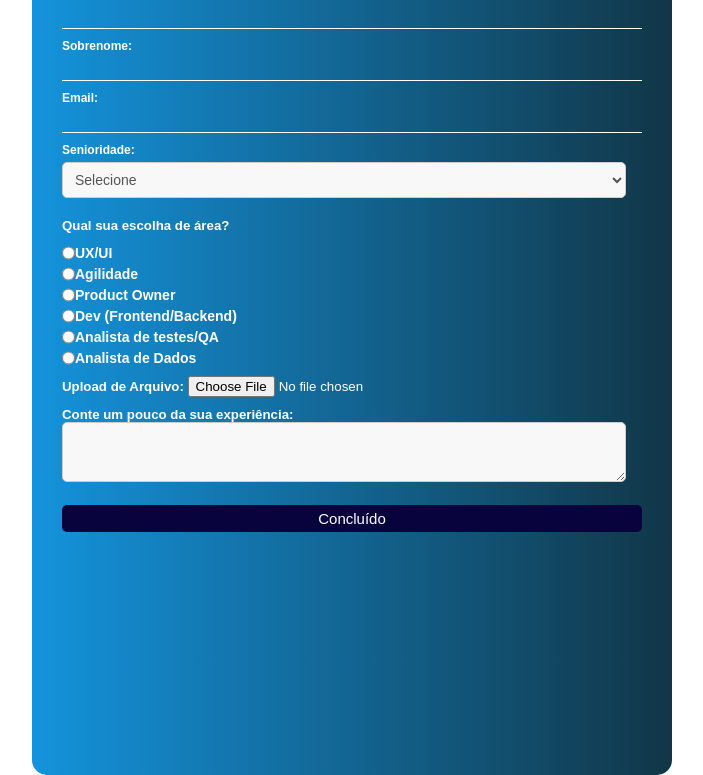
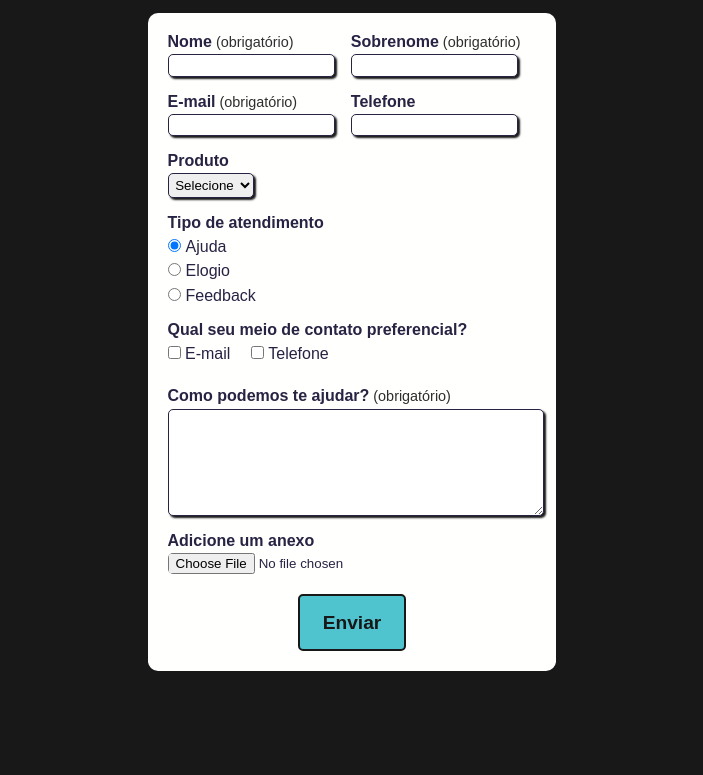
Before and after one commit to linconvinicius/Form-TI360, a plain HTML site: page index.html in a window 1280 px wide. Shown: the part 100-875 px from the top of the page, without its empty margins (288-991 px from the left). After the commit the page ends 800 px from the top, so only its background shows below. Drawn offline with Linux system fonts and the light colour scheme.

Commit message:
new scripts

```diff
--- a/index.html
+++ b/index.html
@@ -1,68 +1,90 @@
 <!DOCTYPE html>
 <html lang="pt-br">
   <head>
-    <meta charset="UTF-8">
-    <meta name="viewport" content="width=device-width, initial-scale=1.0">
-    <link rel="icon" type="image/x-icon" href="./LogoTI360.png">
-    <link rel="stylesheet" href="style.css">
-    <title>FORM | TI360</title>
+    <meta charset="UTF-8" />
+    <meta http-equiv="X-UA-Compatible" content="IE=edge" />
+    <meta name="viewport" content="width=device-width, initial-scale=1.0" />
+    <link rel="stylesheet" type="text/css" href="style.css" />
+    <title>Automação TI 360</title>
   </head>
-
   <body>
-    <div class="form-container">
-    <form id="myForm" onsubmit="return validateForm()">
-        <h3>
-            <svg xmlns="http://www.w3.org/2000/svg" width="16" height="16" fill="currentColor" class="bi bi-robot" viewBox="0 0 16 16">
-                <path d="M6 12.5a.5.5 0 0 1 .5-.5h3a.5.5 0 0 1 0 1h-3a.5.5 0 0 1-.5-.5M3 8.062C3 6.76 4.235 5.765 5.53 5.886a26.6 26.6 0 0 0 4.94 0C11.765 5.765 13 6.76 13 8.062v1.157a.93.93 0 0 1-.765.935c-.845.147-2.34.346-4.235.346s-3.39-.2-4.235-.346A.93.93 0 0 1 3 9.219zm4.542-.827a.25.25 0 0 0-.217.068l-.92.9a25 25 0 0 1-1.871-.183.25.25 0 0 0-.068.495c.55.076 1.232.149 2.02.193a.25.25 0 0 0 .189-.071l.754-.736.847 1.71a.25.25 0 0 0 .404.062l.932-.97a25 25 0 0 0 1.922-.188.25.25 0 0 0-.068-.495c-.538.074-1.207.145-1.98.189a.25.25 0 0 0-.166.076l-.754.785-.842-1.7a.25.25 0 0 0-.182-.135"/>
-                <path d="M8.5 1.866a1 1 0 1 0-1 0V3h-2A4.5 4.5 0 0 0 1 7.5V8a1 1 0 0 0-1 1v2a1 1 0 0 0 1 1v1a2 2 0 0 0 2 2h10a2 2 0 0 0 2-2v-1a1 1 0 0 0 1-1V9a1 1 0 0 0-1-1v-.5A4.5 4.5 0 0 0 10.5 3h-2zM14 7.5V13a1 1 0 0 1-1 1H3a1 1 0 0 1-1-1V7.5A3.5 3.5 0 0 1 5.5 4h5A3.5 3.5 0 0 1 14 7.5"/>
-              </svg> Desafio de Automação <svg xmlns="http://www.w3.org/2000/svg" width="16" height="16" fill="currentColor" class="bi bi-robot" viewBox="0 0 16 16">
-                <path d="M6 12.5a.5.5 0 0 1 .5-.5h3a.5.5 0 0 1 0 1h-3a.5.5 0 0 1-.5-.5M3 8.062C3 6.76 4.235 5.765 5.53 5.886a26.6 26.6 0 0 0 4.94 0C11.765 5.765 13 6.76 13 8.062v1.157a.93.93 0 0 1-.765.935c-.845.147-2.34.346-4.235.346s-3.39-.2-4.235-.346A.93.93 0 0 1 3 9.219zm4.542-.827a.25.25 0 0 0-.217.068l-.92.9a25 25 0 0 1-1.871-.183.25.25 0 0 0-.068.495c.55.076 1.232.149 2.02.193a.25.25 0 0 0 .189-.071l.754-.736.847 1.71a.25.25 0 0 0 .404.062l.932-.97a25 25 0 0 0 1.922-.188.25.25 0 0 0-.068-.495c-.538.074-1.207.145-1.98.189a.25.25 0 0 0-.166.076l-.754.785-.842-1.7a.25.25 0 0 0-.182-.135"/>
-                <path d="M8.5 1.866a1 1 0 1 0-1 0V3h-2A4.5 4.5 0 0 0 1 7.5V8a1 1 0 0 0-1 1v2a1 1 0 0 0 1 1v1a2 2 0 0 0 2 2h10a2 2 0 0 0 2-2v-1a1 1 0 0 0 1-1V9a1 1 0 0 0-1-1v-.5A4.5 4.5 0 0 0 10.5 3h-2zM14 7.5V13a1 1 0 0 1-1 1H3a1 1 0 0 1-1-1V7.5A3.5 3.5 0 0 1 5.5 4h5A3.5 3.5 0 0 1 14 7.5"/>
-              </svg>
-        </h3>
-
-        <div  class="dados">
-        <label for="firstName">Nome:</label>
-        <input type="text" id="firstName" name="firstName">
-
-        <label for="lastName">Sobrenome:</label>
-        <input type="text" id="lastName" name="lastName">
-
-        <label for="email">Email:</label>
-        <input type="text" id="email" name="email">
+    <div>
+      <h1 id="title">Automação TI 360</h1>
+      <p id="subtitle">Forneça o máximo de informações, por favor.</p>
+      <br />
     </div>
-
-        <label for="seniority">Senioridade:</label>
-        <select id="seniority" name="seniority">
-            <option value="">Selecione</option>
-            <option value="junior">Junior</option>
-            <option value="pleno">Pleno</option>
-            <option value="senior">Senior</option>
+    <span class="success">
+      <strong>Mensagem enviada com sucesso.</strong>
+    </span>
+    <span class="error">
+      <strong>Valide os campos obrigatórios!</strong>
+    </span>
+    <div id="white-background">
+      <form>
+        <fieldset class="group">
+          <div class="field">
+            <label for="firstName"><strong>Nome</strong><span class="required-mark"> (obrigatório)</span></label>
+            <input type="text" name="firstName" id="firstName" required />
+          </div>
+          <div class="field">
+            <label for="lastName"><strong>Sobrenome</strong><span class="required-mark"> (obrigatório)</span></label>
+            <input type="text" name="lastName" id="lastName" required />
+          </div>
+        </fieldset>
+        <fieldset class="group">
+          <div class="field">
+            <label for="email"><strong>E-mail</strong><span class="required-mark"> (obrigatório)</span></label>
+            <input type="email" name="email" id="email" required />
+          </div>
+          <div class="field">
+            <label for="phone"><strong>Telefone</strong><span class="phone-label-span required-mark"> (obrigatório)</span></label>
+            <input type="number" name="phone" id="phone" />
+          </div>
+        </fieldset>
+        <div class="field">
+          <label for="product"><strong>Produto</strong></label>
+          <select id="product">
+            <option selected disabled value="">Selecione</option>
+            <option value="blog">Blog</option>
+            <option value="cursos">Cursos</option>
+            <option value="mentoria">Mentoria</option>
+            <option value="youtube">YouTube</option>
           </select>
-
-        <label for="question1"><h5>Qual sua escolha de área?</h5></label>
-        <div class="radio-options">
-            <label for="q1_option1"><input type="radio" id="q1_option1" name="question1" value="UX/UI"> UX/UI</label>
-            <label for="q1_option2"><input type="radio" id="q1_option2" name="question1" value="Agilidade"> Agilidade</label>
-            <label for="q1_option3"><input type="radio" id="q1_option3" name="question1" value="Product Owner"> Product Owner</label>
-            <label for="q1_option4"><input type="radio" id="q1_option4" name="question1" value="Desenvolvimento"> Dev (Frontend/Backend)</label>
-            <label for="q1_option5"><input type="radio" id="q1_option5" name="question1" value="Qualidade"> Analista de testes/QA</label>
-            <label for="q1_option6"><input type="radio" id="q1_option6" name="question1" value="Dados"> Analista de Dados</label>
         </div>
-
-        <label for="file"><h5>Upload de Arquivo:</h5</label>
-        <input type="file" id="file" name="file"><br>
-
-        <label for="comments"><h4>Conte um pouco da sua experiência:</h4</label><br>
-        <textarea id="comments" name="comments"></textarea><br>
-
-        <button type="submit">Concluído</button>
-        <div id="formResults" style="display: none;"></div>
-
+        <div id="support-type" class="field">
+          <label><strong>Tipo de atendimento</strong></label>
+          <label>
+            <input type="radio" name="atendimento-tat" value="ajuda" checked />Ajuda
+          </label>
+          <label>
+            <input type="radio" name="atendimento-tat" value="elogio" />Elogio
+          </label>
+          <label>
+            <input type="radio" name="atendimento-tat" value="feedback" />Feedback
+          </label>
+        </div>
+        <fieldset class="group">
+          <div id="check">
+            <label><strong>Qual seu meio de contato preferencial?</strong></label>
+            <br />
+            <input type="checkbox" id="email-checkbox" name="email" value="email" />
+            <label for="email">E-mail</label>
+            <input type="checkbox" id="phone-checkbox" name="phone" value="phone" />
+            <label for="phone">Telefone</label>
+          </div>
+        </fieldset>
+        <div class="field">
+          <br />
+          <label><strong>Como podemos te ajudar?</strong><span class="required-mark"> (obrigatório)</span></label>
+          <textarea row="6" id="open-text-area" name="open-text-area" required></textarea>
+        </div>
+        <div class="field">
+          <label><strong>Adicione um anexo</strong></label>
+          <input id="file-upload" type="file">
+        </div>
+        <button type="submit" class="button">Enviar</button>
       </form>
-   </div>
     </div>
     <script src="script.js"></script>
   </body>
-<footer></footer>
 </html>
--- a/script.js
+++ b/script.js
@@ -1,52 +1,70 @@
-function validateForm() {
-    var form = document.getElementById('myForm');
-    var firstName = form['firstName'].value.trim();
-    var lastName = form['lastName'].value.trim();
-    var seniority = form['seniority'].value.trim();
-    var email = form['email'].value.trim();
-    var question1 = form['question1'].value.trim();
-    var comments = form['comments'].value.trim();
-    var file = form['file'].files[0]; // Adicionando a variável para o arquivo
+let isPhoneRequired = false
 
-    // Verifica se pelo menos um campo obrigatório está preenchido
-    if (firstName === '' || lastName === '' || seniority === '' || email === '' || question1 === '' || !file) {
-        // Exibe um alerta indicando que todos os campos obrigatórios devem ser preenchidos
-        alert('Por favor, preencha todos os campos obrigatórios e selecione um arquivo.');
-        return false;
+const phoneLabelSpan = document.querySelector('.phone-label-span')
+const phoneField = document.getElementById('phone')
+
+document.querySelector('#phone-checkbox')
+  .addEventListener('change', function() {
+    if (this.checked) {
+      phoneLabelSpan.style.display = 'inline'
+      phoneField.required = !isPhoneRequired
+      isPhoneRequired = !isPhoneRequired
+    } else {
+      phoneLabelSpan.style.display = 'none'
+      phoneField.required = !isPhoneRequired
+      isPhoneRequired = !isPhoneRequired
     }
+  })
 
-    // Verifica se o arquivo é do tipo desejado
-    var allowedExtensions = /(\.pdf|\.docx|\.txt)$/i; // Extensões permitidas
-    if (!allowedExtensions.exec(file.name)) {
-        // Exibe um alerta indicando que o tipo de arquivo não é suportado
-        alert('Por favor, selecione um arquivo PDF, DOCX ou TXT.');
-        return false;
+document.querySelector('button[type="submit"]')
+  .addEventListener('click', function(event) {
+    event.preventDefault()
+    const firstNameField = document.getElementById('firstName')
+    const lastNameField = document.getElementById('lastName')
+    const emailField = document.getElementById('email')
+    const textareaField = document.getElementById('open-text-area')
+    const productField = document.getElementById('product')
+    const helpRadio = document.querySelector('input[value="ajuda"]')
+    const emailCheckbox = document.getElementById('email-checkbox')
+    const phoneCheckbox = document.getElementById('phone-checkbox')
+    const fileField = document.querySelector('input[type="file"]')
+    const successMessage = document.querySelector('.success')
+    if (!firstNameField.value || !lastNameField.value || !emailField.value || !textareaField.value) {
+      return showAndHideErrorMessage()
     }
+    if (isPhoneRequired && !phoneField.value) {
+      return showAndHideErrorMessage()
+    }
+    if (!emailField.value.match(/^\w+([\.-]?\w+)*@\w+([\.-]?\w+)*(\.\w{2,3})+$/)) {
+      return showAndHideErrorMessage()
+    }
+    firstNameField.value = ''
+    lastNameField.value = ''
+    emailField.value = ''
+    textareaField.value = ''
+    phoneField.value = ''
+    productField.selectedIndex = 0
+    helpRadio.checked = true
+    emailCheckbox.checked = false
+    phoneCheckbox.checked = false
+    fileField.value = ''
+    phoneLabelSpan.style.display = 'none'
+    successMessage.style.display = 'block'
+    isPhoneRequired = false
+    scroll(0,0)
+    hideMessageAfterTimeout(successMessage)
+  }, false)
 
-    var resultsDiv = document.getElementById('formResults');
+function showAndHideErrorMessage() {
+  const errorMessage = document.querySelector('.error')
+  errorMessage.style.display = 'block'
+  scroll(0,0)
+  hideMessageAfterTimeout(errorMessage)
+  return
+}
 
-    resultsDiv.innerHTML = `
-        <p><strong>Nome:</strong> ${firstName} ${lastName}</p>
-        <p><strong>Senioridade:</strong> ${seniority}</p>
-        <p><strong>Email:</strong> ${email}</p>
-        <p><strong>Qual sua escolha de área?</strong> ${question1}</p>
-        <p><strong>Comentários:</strong> ${comments}</p>
-        <p><strong>Arquivo:</strong> ${file.name}</p>
-    `;
-
-    resultsDiv.style.display = 'block';
-
-    // Define um temporizador para ocultar a resposta após 5 segundos
-    setTimeout(function() {
-        resultsDiv.style.display = 'none';
-    }, 10000);
-
-    // Mostra o alerta de cadastro realizado com sucesso
-    alert('Cadastro realizado com sucesso!');
-
-    // Limpa o formulário após o envio
-    form.reset();
-
-    // Retorna false para evitar o envio do formulário
-    return false;
+function hideMessageAfterTimeout(element) {
+  setTimeout(function() {
+    element.style.display = 'none'
+  }, 3000)
 }
--- a/style.css
+++ b/style.css
@@ -1,151 +1,188 @@
-*{
+* {
     margin: 0;
     padding: 0;
+    font-family: sans-serif;
 }
 
+#title {
+    color: #fffffe;
+    text-align: center;
+    margin-top: 20px;
+    margin-bottom: 20px;
+}
 
-/* Estilo geral */
+#subtitle {
+    color: #fffffe;
+    text-align: center;
+}
+
+fieldset {
+    border: 0;
+}
+
 body {
-    font-family: Arial, Helvetica, sans-serif;
+    background-color: #181818;
+    font-size: 1em;
+    color: #272343;
+    justify-content: center;
+    margin: auto;
+    display: grid;
+}
+
+input, select, textarea, button {
+    border-radius: 5px;
+}
+
+.field {
+    margin-bottom: 1em;
 
 }
 
-/* Estilo do formulário */
-.form-container {
-    display: flexbox;
-    color: white;
-    margin-top: 45px;
-    margin-bottom: 500px;
-    align-items: center;
-    position: absolute;
-    top: 50%;
-    left: 50%;
-    transform: translate(-50%, -50%);
-    background-image: linear-gradient(to right, rgb(20, 147, 220), rgb(17, 54, 71));
-    padding: 30px;
-    border-radius: 15px;
-    width: calc(100vw - 700px);
-    height: 100vh;
+.field label {
+    margin-bottom: 0.2em;
+    color: #272343;
+    display: block;
 }
 
-/* Estilo do cabeçalho */
-.form-container h3 {
-    margin-top: 0;
-    border: 3px solid rgb(0, 0, 0);
-    background-color: rgb(17, 54, 71);
-    padding: 2px;
+fieldset.group .field {
+    float: left;
+    margin-right: 1em;
+}
+
+.field input[type="text"], .field input[type="email"], .field input[type="number"] {
+    width: 160px;
+}
+
+.field input[type="text"], .field input[type="email"], .field input[type="number"], .field select, .field textarea {
+    padding: 0.2em;
+    border: 1px solid #272343;
+    box-shadow: 2px 2px 2px #181818;
+    display: block;
+}
+
+textarea {
+    width: 100%;
+    height: 100px;
+}
+
+.field select option {
+    padding-right: 1em;
+}
+
+.field input:focus, .field select:focus, .field textarea:focus {
+    background-color: #fffffe;
+}
+
+.button {
+    font-size: 1.2em;
+    background: #4fc4cf;
+    border: #181818 solid 2px;
+    color: #181818;
+    padding: 0.8em 1.2em;
+    font-weight: bold;
+    margin: auto;
+    display: block;
+    margin-top: 20px;
+}
+
+.button:hover {
+    background: #181818;
+    border: #4fc4cf solid 2px;
+    color: #4fc4cf;
+}
+
+#check {
+    display: inline-block;
+}
+
+#support-type label, #check label {
+    margin-bottom: 0.4em;
+}
+
+#check label {
+    display: inline-block;
+    margin-right: 1em;
+}
+
+#white-background {
+    background:#fffffe;
+    display: inline-block;
+    padding: 20px;
     border-radius: 10px;
-    margin-bottom: 10px;
+}
+
+input[type="radio"] {
+    margin-right: 5px;
+}
+
+.success {
+    display: none;
+    background-color: #4fc4cf;
+    color: #181818;
+    padding: 8px 10px;
+    border-radius: 5px;
+    margin-bottom: 12px;
+}
+
+.error {
+    display: none;
+    background-color: #fbdd74;
+    color: #181818;
+    padding: 8px 10px;
+    border-radius: 5px;
+    margin-bottom: 12px;
+}
+
+.success, .error {
     text-align: center;
 }
 
-/* Estilo para a class "nome, sobrenome, email" */
-.dados {
-  font-size: 12px;
-  font-weight: bold;
+.required-mark {
+    color: #2e2e2e;
+    font-size: 0.9em;
 }
 
+.phone-label-span {
+    display: none;
+}
 
-/* Estilo para a label "Senioridade" */
-label[for="seniority"] {
-    display: block;
-    margin-bottom: 5px;
-    font-size: 12px;
+#cat {
+    display: none;
+}
+
+#privacy {
+    margin-top: 20px;
+    text-align: center;
+}
+
+#privacy a {
+    color: #4fc4cf;
     font-weight: bold;
 }
 
-/* Estilo para o seletor de senioridade */
-#seniority {
-    width: calc(100% - 16px); /* Leva em consideração o padding */
-    padding: 8px;
-    border: 1px solid #ccc;
-    border-radius: 5px;
-    background-color: #f8f8f8;
-    font-size: 14px;
-    color: #555;
-    margin-bottom: 20px;
-    box-sizing: border-box; /* Mantém a largura correta incluindo padding e borda */
+#privacy a:hover {
+    color: #181818;
 }
 
-/* Estilo para o grupo de opções de rádio */
-.radio-options {
-    margin-top: 12px;
+.privacy h2 {
+    text-align: center;
 }
 
-/* Estilo para cada opção de rádio */
-.radio-options label {
-    display: flex;
-    margin-bottom: 5px;
-    font-size: 14px;
-    font-weight: bold;
+.privacy p {
+    margin-bottom: 0.2em;
 }
 
-/* Estilo para o botão de upload de arquivo */
-input[type="file"] {
-    margin-top: 5px;
-    margin-bottom: 10px;
+@media (max-width: 411px) {
+    #white-background {
+        border-radius: 0;
+    }
+
+    .error, .success {
+        margin-left: 10px;
+        margin-right: 10px;
+    }
+
+    .field input[type="text"], .field input[type="email"], .field input[type="number"] {
+        width: 330px;
+    }
 }
-
-/* Estilo para a área de texto dos arquivos */
-textarea {
-    height: 60px;
-    width: calc(100% - 16px); /* Leva em consideração o padding */
-    padding: 8px;
-    border: 1px solid #ccc;
-    border-radius: 5px;
-    background-color: #f8f8f8;
-    font-size: 12px;
-    margin-bottom: 20px;
-    box-sizing: border-box; /* Mantém a largura correta incluindo padding e borda */
-}
-
-/* Estilo dos campos de entrada */
-.form-container input[type="text"],
-.form-container select {
-    background: none;
-    border: none;
-    border-bottom: 1px solid white;
-    outline: none;
-    font-size: 15px;
-    width: 100%;
-    padding: 5px 0;
-    margin-bottom: 10px;
-}
-
-/* Estilo para o botão "Concluído" */
-button[type="submit"] {
-    background-color: #09033d;
-    width: 100%; /* Definindo largura para preencher o contêiner */
-    padding: 5px;
-    border: none;
-    color: white;
-    font-size: 15px;
-    cursor: pointer;
-    border-radius: 5px;
-    box-sizing: border-box;
-    margin-bottom: 50px;
-    transition: background-image 0.3s ease-in-out;
-}
-
-/* Estilo hover para o botão "Concluído" */
-button[type="submit"]:hover {
-    background-color:rgb(17, 54, 71)
-}
-
-/* Estilo dos resultados do formulário */
-/* .form-container #formResults {
-    background-image: linear-gradient(to right, rgb(0, 92, 197), rgb(90, 20, 220));
-    width: 100%;
-    border: none;
-    padding: 15px;
-    color: white;
-    font-size: 15px;
-    cursor: pointer;
-    border-radius: 10px;
-    margin-bottom: 20px;
-    margin-right: 20px;
-}
-
-.form-container #formResults:hover {
-    background-image: linear-gradient(to right, rgb(0, 80, 172), rgb(80, 19, 195));
-} */
```
Lines whose indentation alone changed are shown as unchanged.
